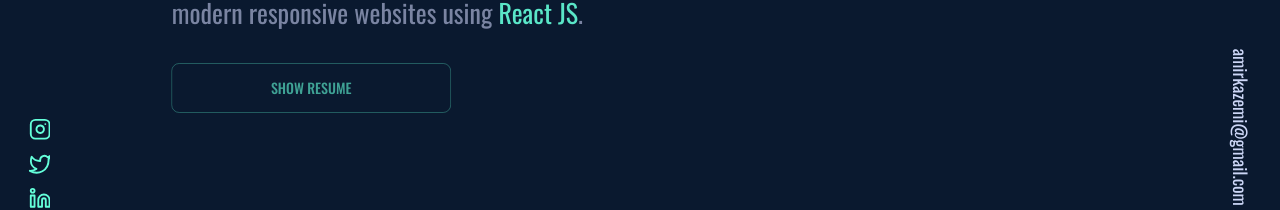
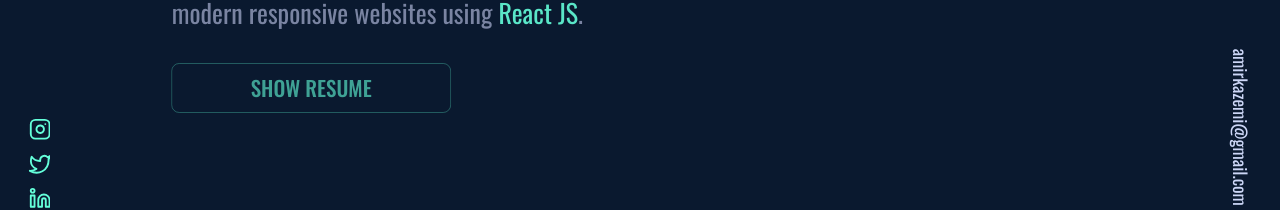
Before and after one commit to Amirkzm/polygan-portfolio, a Next.js app: page / in a window 1280 px wide. Shown: the part 424-634 px from the top of the page. Built offline with nearby package versions, Linux system fonts and the light colour scheme; a web font is replaced by a local one.

Commit message:
increase font size of resume button

```diff
--- a/components/sections/Hero.tsx
+++ b/components/sections/Hero.tsx
@@ -98,6 +98,7 @@ const Hero = () => {
               height: "50px",
               mt: "10%",
               display: "inline-block",
+              fontSize: "clamp(19px,5vw,21px)",
             }}
           >
             show resume
```
